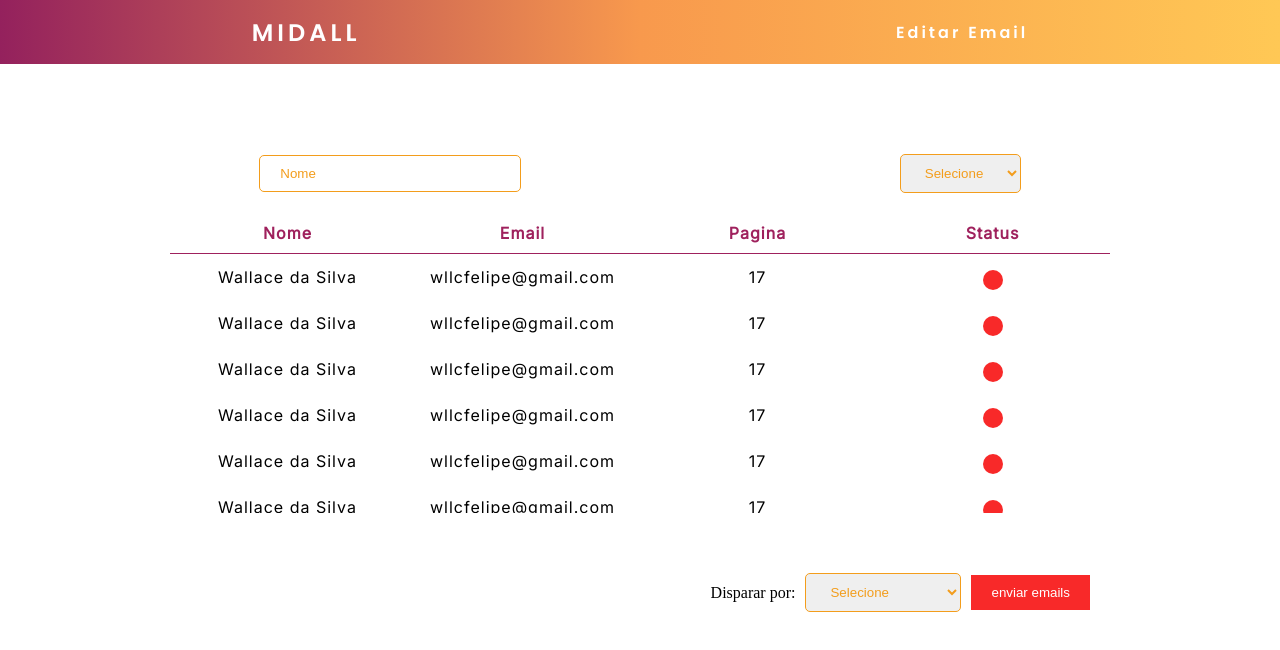
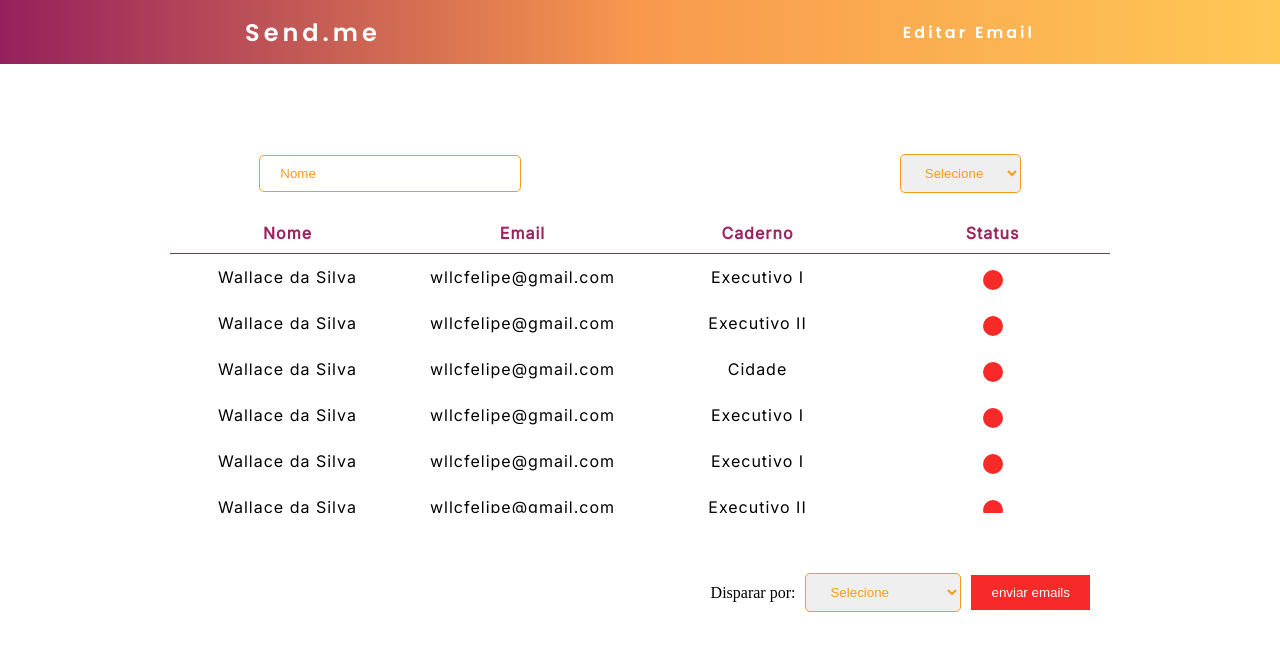
Before and after one commit to The-Seven-DSM/Send.me-FrontEnd-2022-2, a React (Create React App) app: page / in a window 1280 px wide. Shown: the top 650 px of the page. Built offline with nearby package versions, Linux system fonts and the light colour scheme.

Commit message:
inicio da pagina de cadastro de usuarios

```diff
--- a/src/App.css
+++ b/src/App.css
@@ -41,7 +41,6 @@ main{
 
 .logo {
   font-size: 24px;
-  text-transform: uppercase;
   letter-spacing: 4px;
 }
 nav {
@@ -68,6 +67,11 @@ nav {
 }
 
 /* -------------------------------------------------- TABLE -------------------------------------------------- */
+
+.element.style {
+  min-height: 509px !important;
+}
+
 .scr{
   background: red;
 }
@@ -188,4 +192,4 @@ tr:hover td{
   }
 }
 
-/* -------------------------------------------------- PUSH BAR / TABLE -------------------------------------------------- */
+/* -------------------------------------------------- CADASTRO DE USUARIOS -------------------------------------------------- */
--- a/src/components/Header/header.js
+++ b/src/components/Header/header.js
@@ -4,7 +4,7 @@ function Header(){
 
     return(
       <nav>
-        <a className="logo" href="/">Midall</a>
+        <a className="logo" href="/">Send.me</a>
         <ul className="nav-list">
           <li><a href="/editor">Editar Email</a></li>
         </ul>
--- a/src/components/Table/table.js
+++ b/src/components/Table/table.js
@@ -24,7 +24,7 @@ const Table = () => {
                     <tr>
                         <th>Nome</th>
                         <th>Email</th>
-                        <th>Pagina</th>
+                        <th>Caderno</th>
                         <th>Status</th>
                     </tr>
                 </thead>
@@ -32,50 +32,50 @@ const Table = () => {
                 <tr>
                         <td>Wallace da Silva</td>
                         <td>wllcfelipe@gmail.com</td>
-                        <td>17</td>
+                        <td>Executivo I</td>
                         <td><Button /></td>
 
                     </tr>
                     <tr>
                         <td>Wallace da Silva</td>
                         <td>wllcfelipe@gmail.com</td>
-                        <td>17</td>
+                        <td>Executivo II</td>
                         <td><Button /></td>
                     </tr>
                     <tr>
                         <td>Wallace da Silva</td>
                         <td>wllcfelipe@gmail.com</td>
-                        <td>17</td>
+                        <td>Cidade</td>
                         <td><Button /></td>
                     </tr>
                     <tr>
                         <td>Wallace da Silva</td>
                         <td>wllcfelipe@gmail.com</td>
-                        <td>17</td>
+                        <td>Executivo I</td>
                         <td><Button /></td>
                     </tr>
                     <tr>
                         <td>Wallace da Silva</td>
                         <td>wllcfelipe@gmail.com</td>
-                        <td>17</td>
+                        <td>Executivo I</td>
                         <td><Button /></td>
                     </tr>
                     <tr>
                         <td>Wallace da Silva</td>
                         <td>wllcfelipe@gmail.com</td>
-                        <td>17</td>
+                        <td>Executivo II</td>
                         <td><Button /></td>
                     </tr>
                     <tr>
                         <td>Wallace da Silva</td>
                         <td>wllcfelipe@gmail.com</td>
-                        <td>17</td>
+                        <td>Caderno</td>
                         <td><Button /></td>
                     </tr>
                     <tr>
                         <td>Wallace da Silva</td>
                         <td>wllcfelipe@gmail.com</td>
-                        <td>17</td>
+                        <td>Caderno</td>
                         <td><Button /></td>
                     </tr>
 
```
Also changed, not shown: src/components/cadastro_usuario/cadastro_usuario.js (added, +9 -0 lines), src/components/Editor/editor.js (line endings or trailing spaces).
